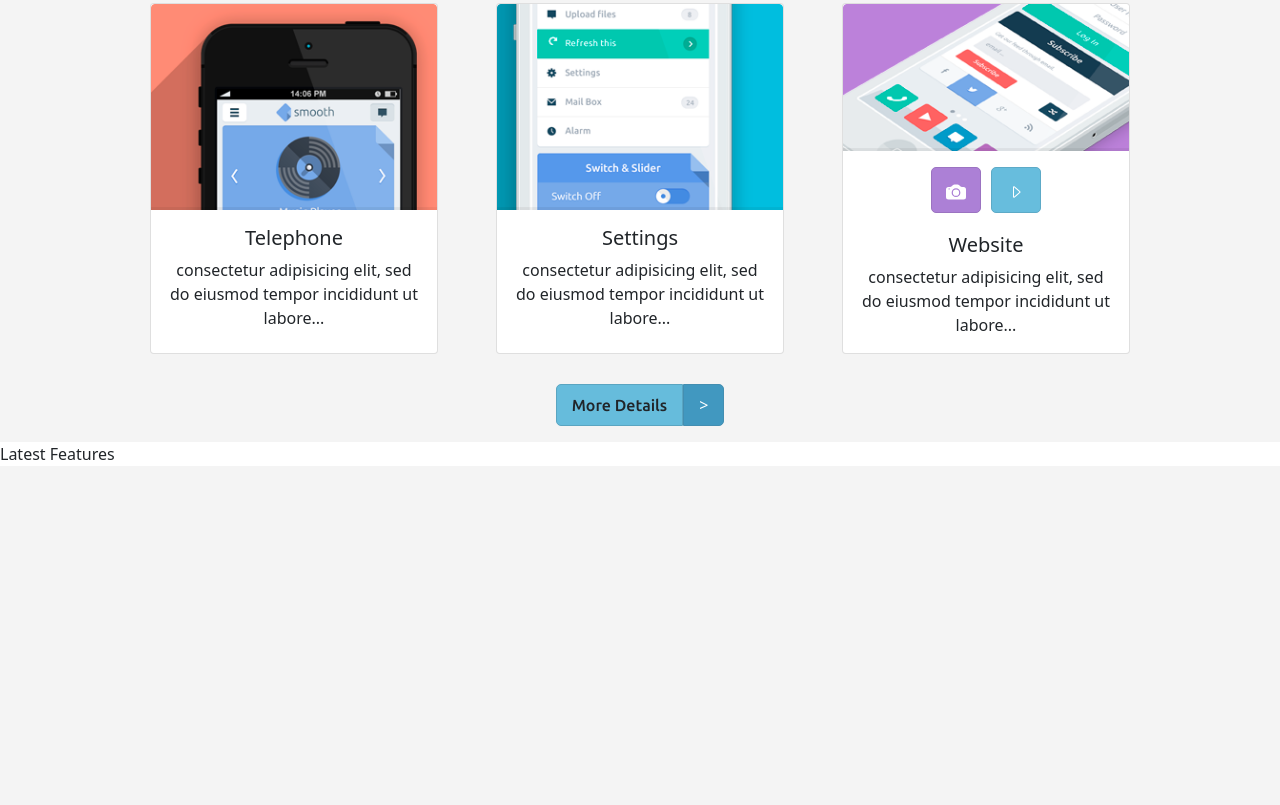
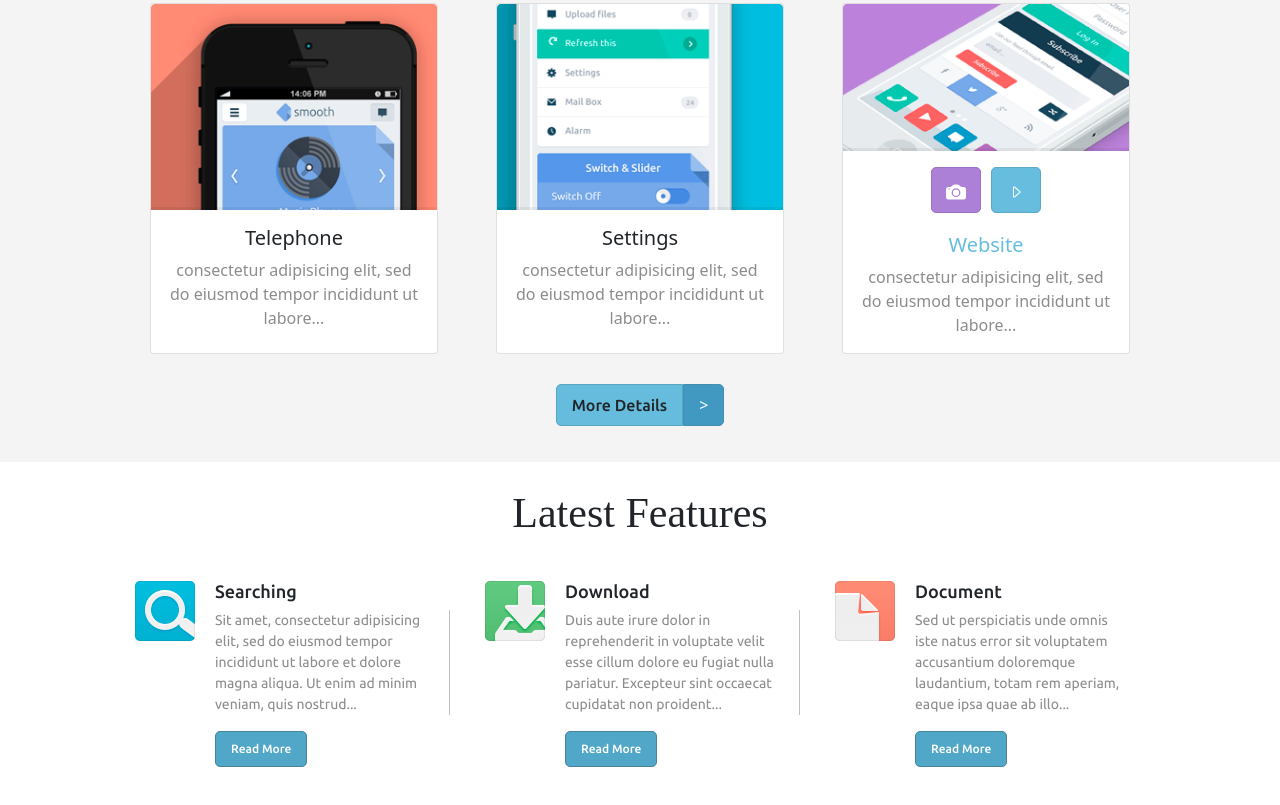
Before and after one commit to erbol0512/Test-02, a plain HTML site: page index.html in a window 1280 px wide. Shown: the part 721-1526 px from the top of the page. Before the commit the page ends 1203 px from the top, so only its background shows below. Drawn offline with nearby package versions, Linux system fonts and the light colour scheme; a web font is replaced by a local one.

Commit message:
article-finished

```diff
--- a/css/style.css
+++ b/css/style.css
@@ -75,6 +75,8 @@ body {
 }
 
 
+
+
 .section {
     padding: 0px 150px;
 }
@@ -133,7 +135,7 @@ body {
     border: 1px solid #438eb1;
     height: 42px;
 }
-.main-name-text {
+.main-name-text, .article-main-text {
     font-family: "Ubuntu-Light";
     font-size: 42px;
     text-align: center;
@@ -150,6 +152,9 @@ body {
 }
 .card-body {
     text-align: center;
+}
+.card-text {
+    color: #8c8c8c;
 }
 .card-mini-btns {
     justify-content: center;
@@ -174,10 +179,47 @@ body {
 
 
 
+
 .article {
-
+    padding: 20px 0px;
+    margin-top: 20px;
     background-color: white;
 }
+.features-container {
+    justify-content: center;
+    display: grid;
+    grid-template-columns: repeat(3, 350px);
+}
+.features-card {
+    padding: 20px;
+    width: 355px;
+    display: flex;
+}
+.features-txt-box {
+    margin-left: 20px;
+}
+.features-title {
+    font-family: "Ubuntu-Medium";
+    font-size: 18px;
+}
+.features-text {
+    padding: 0px 20px 0px 0px;
+    border-right: 1px solid rgb(192, 192, 192);
+    font-family: "Ubuntu";
+    font-size: 14px;
+    color: #8c8c8c;
+}
+.features-btn {
+    color: white;
+    font-size: 12px;
+    font-family: "Ubuntu-Medium";
+    padding: 8px 15px;
+    background-color: #51a7c7;
+    border-radius: 5px;
+    border: 1px solid #488399;
+}
+
+
 
 
 
@@ -211,4 +253,19 @@ body {
     .section-text {
         font-size: 12px;
     }
+    .features-container {
+        display: grid;
+        grid-template-columns: repeat(1, 350px);
+    }
+    .features-text {
+        border-right: none;
+    }
+    .second-block {
+        display: grid;
+        justify-content: center;
+        gap: 20px;
+    }
+    .card {
+        margin-left: 0px;
+    }
 }
--- a/index.html
+++ b/index.html
@@ -155,7 +155,7 @@
                             </svg>
                         </div>
                     </div>
-                    <h5 class="card-title">Website</h5>
+                    <h5 style="color: #67bddd;" class="card-title">Website</h5>
                     <p class="card-text">consectetur adipisicing elit, sed do eiusmod tempor incididunt ut
                         labore...</p>
                 </div>
@@ -171,6 +171,45 @@
     <article class="article">
         <div class="article-main-name">
             <p class="article-main-text">Latest Features</p>
+        </div>
+
+        <div class="features-container">
+            <div class="features-card">
+                <div class="features-img-box">
+                    <img src="img/third-01.png" alt="" class="features-img">
+                </div>
+                <div class="features-txt-box">
+                    <h1 class="features-title">Searching</h1>
+                    <p class="features-text">
+                        Sit amet, consectetur adipisicing elit, sed do eiusmod tempor incididunt ut labore et dolore magna aliqua. Ut enim ad minim veniam, quis nostrud...
+                    </p>
+                    <button class="features-btn">Read More</button>
+                </div>
+            </div>
+            <div class="features-card">
+                <div class="features-img-box">
+                    <img src="img/third-02.png" alt="" class="features-img">
+                </div>
+                <div class="features-txt-box">
+                    <h1 class="features-title">Download</h1>
+                    <p class="features-text">
+                        Duis aute irure dolor in reprehenderit in voluptate velit esse cillum dolore eu fugiat nulla pariatur. Excepteur sint occaecat cupidatat non proident...
+                    </p>
+                    <button class="features-btn">Read More</button>
+                </div>
+            </div>
+            <div class="features-card">
+                <div class="features-img-box">
+                    <img src="img/third-03.png" alt="" class="features-img">
+                </div>
+                <div class="features-txt-box">
+                    <h1 class="features-title">Document</h1>
+                    <p style="border-right: none;" class="features-text">
+                        Sed ut perspiciatis unde omnis iste natus error sit voluptatem accusantium doloremque laudantium, totam rem aperiam, eaque ipsa quae ab illo...
+                    </p>
+                    <button class="features-btn">Read More</button>
+                </div>
+            </div>
         </div>
     </article>
 
```
